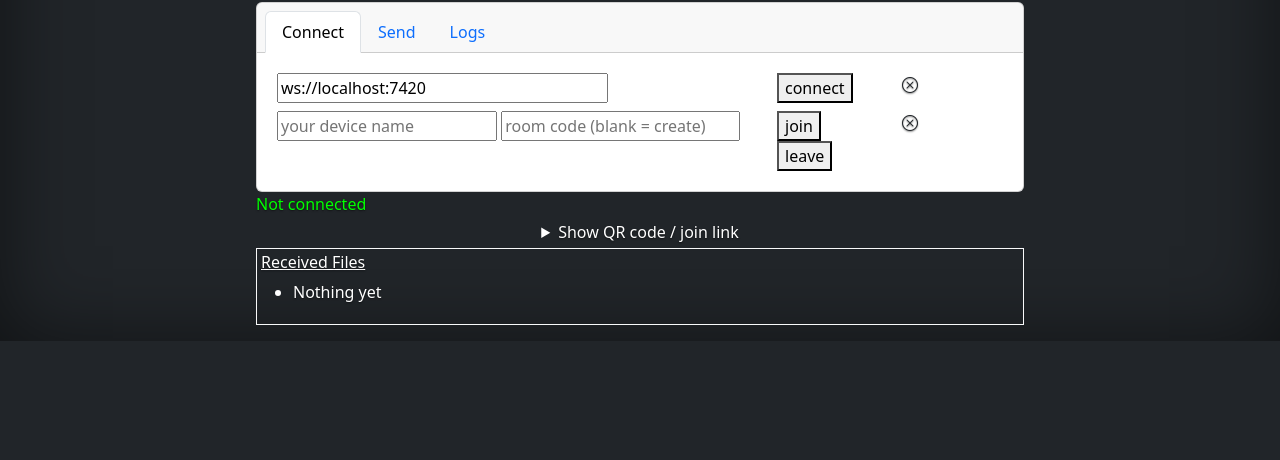
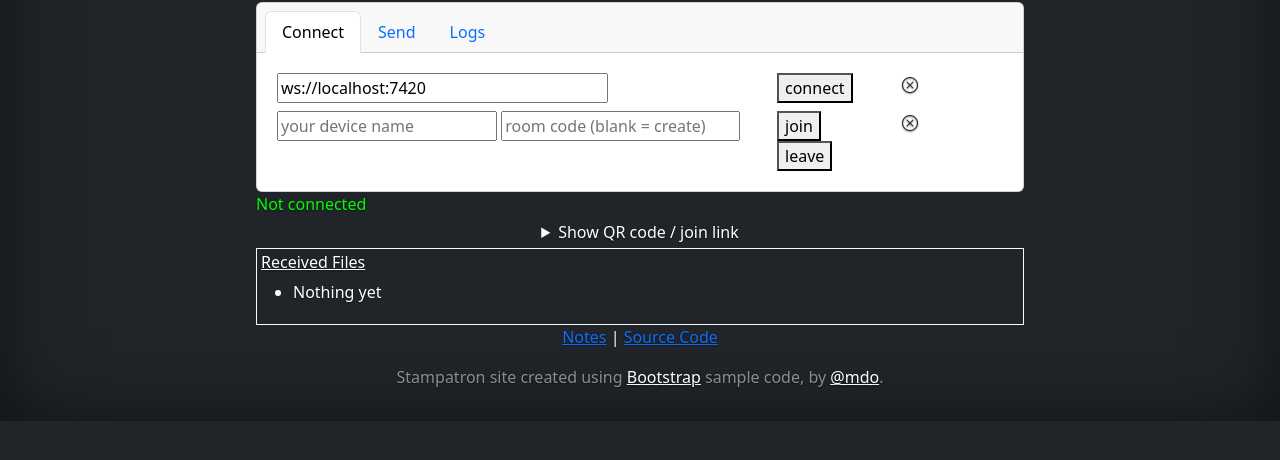
Before and after one commit to stamps9k/hopdrop-client, a website built with Vite: page index.html in a window 1280 px wide. Shown: the part 106-566 px from the top of the page. Built offline with nearby package versions, Linux system fonts and the light colour scheme.

Commit message:
Added footer to website with links to source code and notes.

```diff
--- a/index.html
+++ b/index.html
@@ -125,7 +125,23 @@
 					<li>Nothing yet</li>
 				</ul>
 			</div>
-			<script type="module" src="./src/index.mts"></script>
+			<main>
+				<script type="module" src="./src/index.mts"></script>
+				<p>
+					<a href="./notes.html">Notes</a> |
+					<a target="_" href="https://github.com/stamps9k/hopdrop-client">
+						Source Code
+					</a>
+				</p>
+			</main>
+			<footer class="mt-auto text-white-50">
+			<p>
+				Stampatron site created using
+				<a href="https://getbootstrap.com/" class="text-white">Bootstrap</a>
+				sample code, by
+				<a href="https://twitter.com/mdo" class="text-white">@mdo</a>.
+			</p>
+		</footer>
 		</div>
   </body>
 </html>
```
